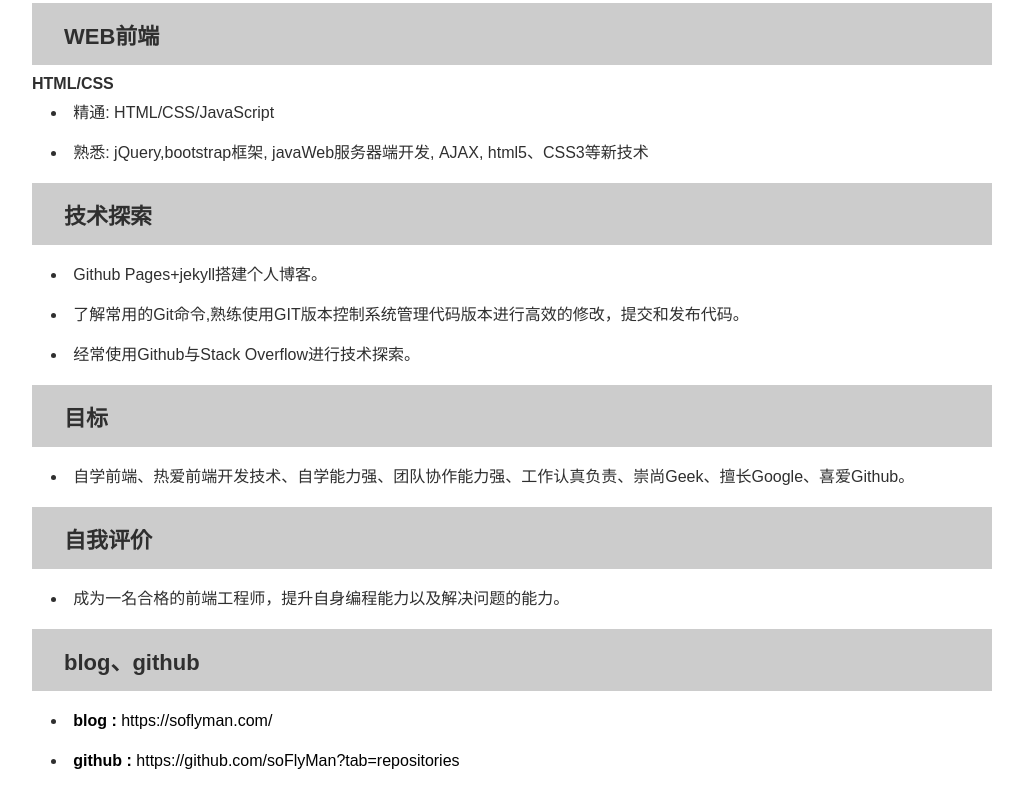
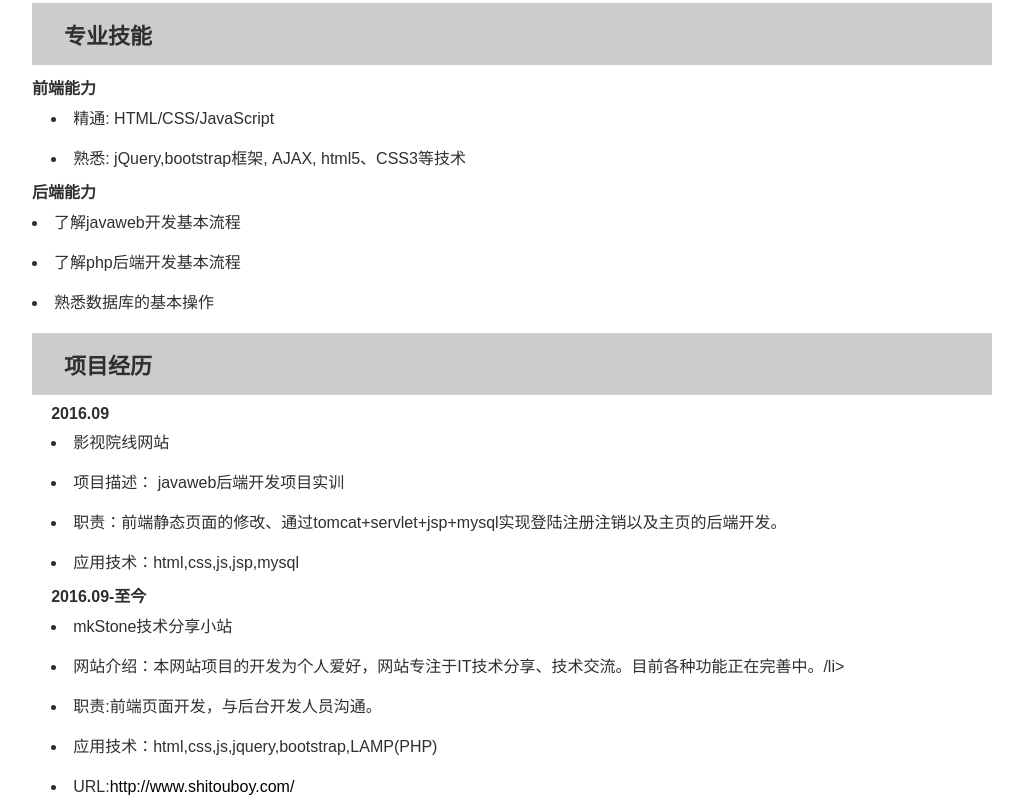
Before and after one commit to soFlyMan/myresume, a plain HTML site: page index.html in a window 1280 px wide. Shown: the part 491-1302 px from the top of the page, without its empty margins (128-1151 px from the left). Drawn offline with Linux system fonts and the light colour scheme.

Commit message:
myresume1.0.2

```diff
--- a/index.html
+++ b/index.html
@@ -1,5 +1,6 @@
 <!DOCTYPE html>
 <html>
+
 <head>
     <meta charset="utf-8">
     <meta http-equiv="X-UA-Compatible" content="IE=edge,chrome=1">
@@ -9,75 +10,90 @@
     <link href="" rel="stylesheet">
 </head>
 <style>
-*{margin: 0;padding: 0;}
+* {
+    margin: 0;
+    padding: 0;
+}
 
 .clearfix {
     overflow: auto;
 }
-body{
+
+body {
     font-family: 'Microsoft Yahei', '\5FAE\8F6F\96C5\9ED1', Arial, 'Hiragino Sans GB', '\5B8B\4F53';
     /*font-size: 18px;*/
     color: #2f2f2f;
-	            text-shadow:none;
+    text-shadow: none;
 }
-.main{width:960px; margin: 0 auto;padding-bottom: 60px;}
 
-h2{
+.main {
+    width: 960px;
+    margin: 0 auto;
+    padding-bottom: 60px;
+}
+
+h2 {
     font-size: 60px;
     font-family: 'Microsoft Yahei';
     font-weight: bold;
     line-height: 120px;
     text-align: center;
 }
-p{
-text-indent:24px;
-margin:10px 0;
+
+p {
+    text-indent: 24px;
+    margin: 10px 0;
 }
-.basicInfo .title,.blog .title,.education .title,.abilities .title,.geek .title,.aim .title,.myself .title{
+
+.basicInfo .title,
+.blog .title,
+.education .title,
+.abilities .title,
+.geek .title,
+.aim .title,
+.myself .title,
+.project .title {
     font-size: 22px;
     font-weight: bold;
     background: #ccc;
-padding:15px 0 15px 8px;
+    padding: 15px 0 15px 8px;
 }
-ul{
+
+ul {
     width: 96%;
-	margin:0 auto;
+    margin: 0 auto;
     overflow: hidden;
+}
 
+li {
+    line-height: 40px;
+    list-style-type: none;
+    list-style: disc inside;
 }
-li{
 
-	line-height: 40px;
-    list-style-type:none;
-    list-style: disc inside;
-
-
-}
-.basicInfo li{
-
+.basicInfo li {
     width: 50%;
     float: left;
 }
-a{
+
+a {
     text-decoration: none;
     color: #000;
 }
-a:hover{
+
+a:hover {
     text-decoration: underline;
     color: #be7f33;
 }
 </style>
+
 <body>
     <div class="main">
         <h2 class="head">赵伟杰</h2>
-
         <div class="basicInfo">
-
             <p class="title">个人概况</p>
-
             <ul>
                 <li>意向职位：前端开发工程师</li>
-
                 <li>邮箱：soflyman111@gmail.com</li>
                 <li>现居住地:江西南昌</li>
                 <li>期望待遇：6K</li>
@@ -92,22 +108,37 @@ a:hover{
                 <li>2013.9--2017.6,华东交通大学 计算机科学与技术专业（本科）</li>
             </ul>
         </div>
-
         <div class="abilities">
-        <p class="title">WEB前端</p>
-        <strong>HTML/CSS</strong>
+            <p class="title">专业技能</p>
+            <strong>前端能力</strong>
             <ul>
-
                 <li>精通: HTML/CSS/JavaScript</li>
-          <li>熟悉: jQuery,bootstrap框架, javaWeb服务器端开发, AJAX, html5、CSS3等新技术</li>
+                <li>熟悉: jQuery,bootstrap框架, AJAX, html5、CSS3等技术</li>
+            </ul>
+            <strong>后端能力</strong>
+            <li>了解javaweb开发基本流程</li>
+            <li>了解php后端开发基本流程</li>
+            <li>熟悉数据库的基本操作</li>
+        </div>
+        <div class="project">
+            <p class="title">项目经历</p>
+            <ul>
+                <strong>2016.09</strong>
+                <li> 影视院线网站</li>
+                <li>项目描述： javaweb后端开发项目实训</li>
+                <li>职责：前端静态页面的修改、通过tomcat+servlet+jsp+mysql实现登陆注册注销以及主页的后端开发。</li>
+                <li>应用技术：html,css,js,jsp,mysql</li>
+                <strong>2016.09-至今</strong>
+                <li>mkStone技术分享小站</li>
+                <li>网站介绍：本网站项目的开发为个人爱好，网站专注于IT技术分享、技术交流。目前各种功能正在完善中。/li>
+                    <li>职责:前端页面开发，与后台开发人员沟通。</li>
+                    <li>应用技术：html,css,js,jquery,bootstrap,LAMP(PHP)</li>
+                    <li>URL:<a href="http://www.shitouboy.com" target="_blank">http://www.shitouboy.com/</a></li>
             </ul>
         </div>
-
         <div class="geek">
             <p class="title">技术探索</p>
-
             <ul>
-
                 <li>Github Pages+jekyll搭建个人博客。</li>
                 <li>了解常用的Git命令,熟练使用GIT版本控制系统管理代码版本进行高效的修改，提交和发布代码。</li>
                 <li>经常使用Github与Stack Overflow进行技术探索。</li>
@@ -115,34 +146,26 @@ a:hover{
         </div>
         <div class="aim">
             <p class="title">目标</p>
-
             <ul>
-
-          <li>自学前端、热爱前端开发技术、自学能力强、团队协作能力强、工作认真负责、崇尚Geek、擅长Google、喜爱Github。</li>
-
+                <li>自学前端、热爱前端开发技术、自学能力强、团队协作能力强、工作认真负责、待人真诚，善于沟通。
+                </li>
+                <li>崇尚Geek、擅长Google、喜爱Github。</li>
             </ul>
         </div>
-
         <div class="myself">
             <p class="title">自我评价</p>
-
             <ul>
-
                 <li>成为一名合格的前端工程师，提升自身编程能力以及解决问题的能力。</li>
-
             </ul>
         </div>
-
         <div class="blog">
-
             <p class="title">blog、github</p>
             <ul>
                 <li><a href="https://soflyman.github.io/"><strong>blog :</strong> https://soflyman.com/</a></li>
-         	<li><a href="https://github.com/soFlyMan?tab=repositories"><strong>github :</strong> https://github.com/soFlyMan?tab=repositories</a></li>
+                <li><a href="https://github.com/soFlyMan?tab=repositories"><strong>github :</strong> https://github.com/soFlyMan</a></li>
             </ul>
         </div>
     </div>
+</body>
 
-
-</body>
 </html>
```
Lines whose indentation alone changed are shown as unchanged.
